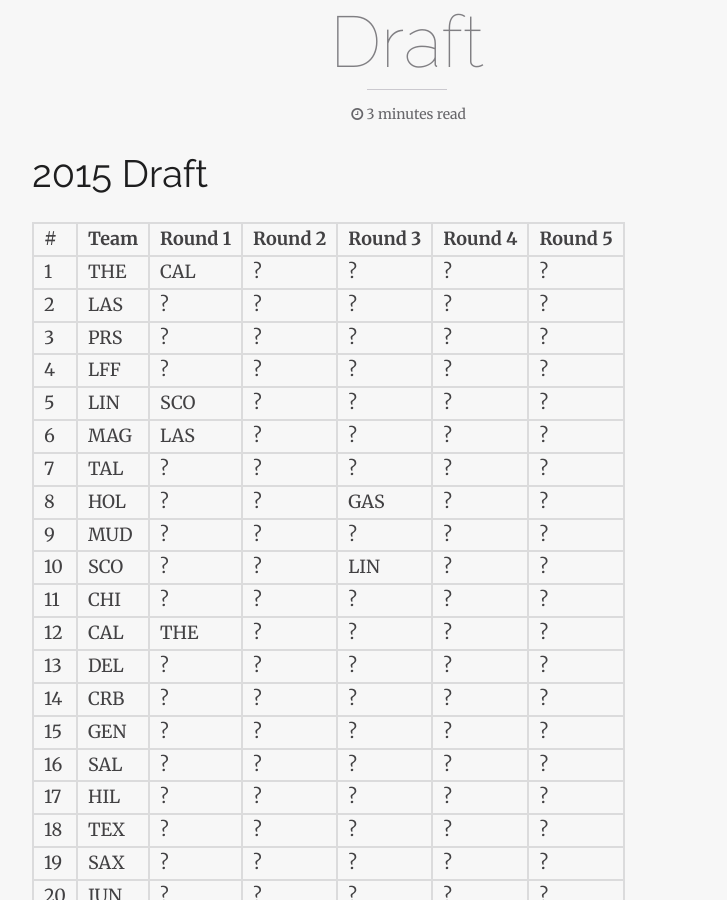
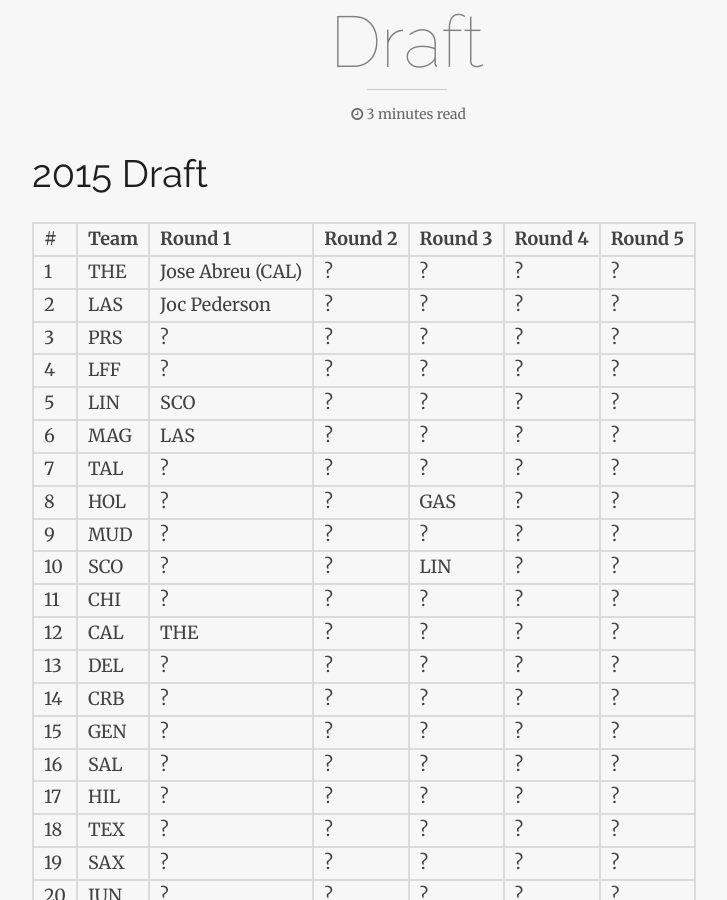
Before and after one commit to ADML1/adml1.github.io, a Jekyll site: the page built from draft.md, in a window 1280 px wide and 900 px high, scrolled down 582 px. Shown: the whole window, without its empty margins (233-960 px from the left). Built offline with Jekyll 4.4.1, drawn with Linux system fonts in a browser that asks for light colours; nearby versions of some CDN libraries.

Commit message:
Update draft with first two picks.

```diff
--- a/draft.md
+++ b/draft.md
@@ -11,8 +11,8 @@ imagefeature: hof.jpg
 
 \# | Team | Round 1 | Round 2 | Round 3 | Round 4 | Round 5
 --|------|---------|---------|---------|---------|---------
-1 | THE | CAL | ? | ? | ? | ?
-2 | LAS | ? | ? | ? | ? | ?
+1 | THE | Jose Abreu (CAL) | ? | ? | ? | ?
+2 | LAS | Joc Pederson | ? | ? | ? | ?
 3 | PRS | ? | ? | ? | ? | ?
 4 | LFF | ? | ? | ? | ? | ?
 5 | LIN | SCO | ? | ? | ? | ?
```
